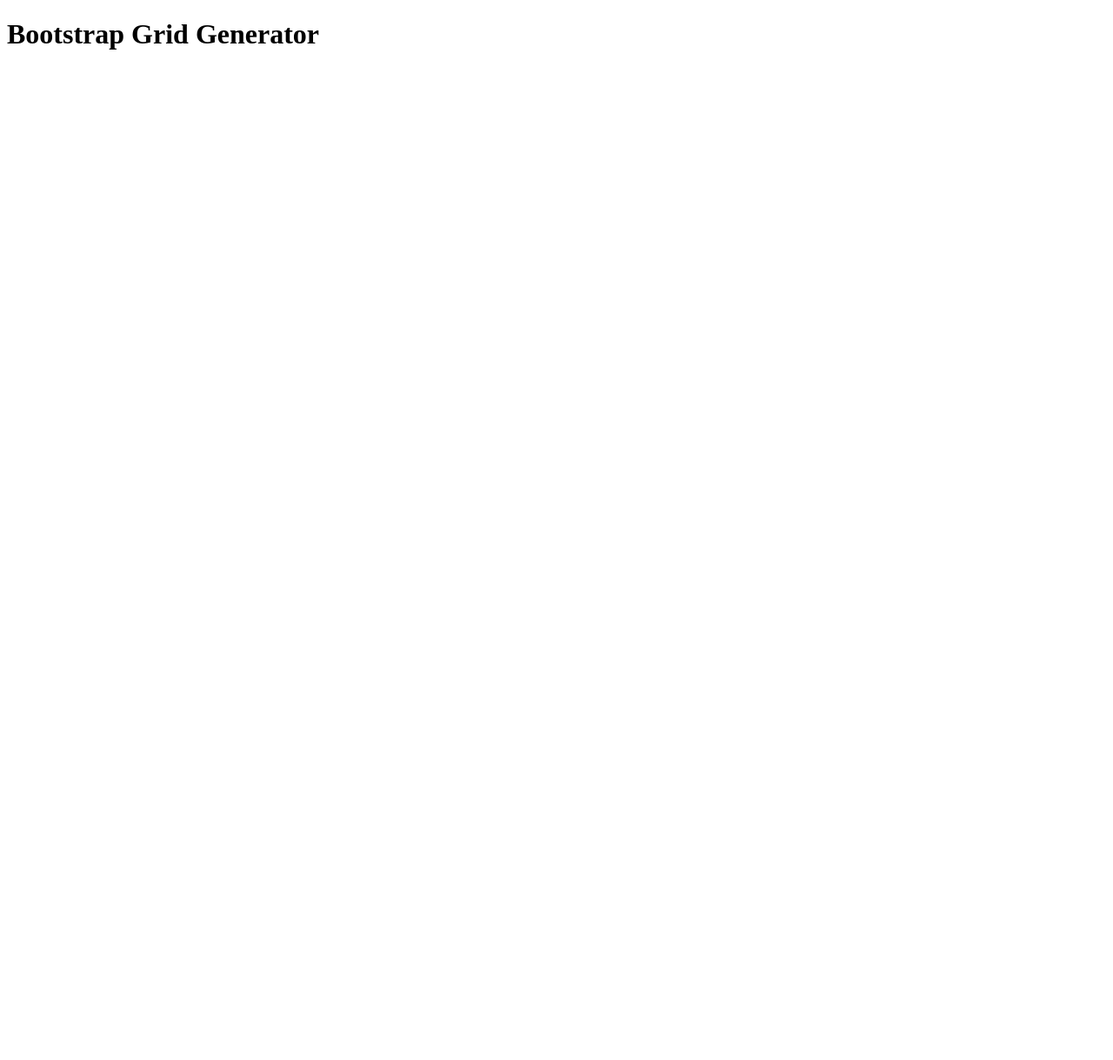
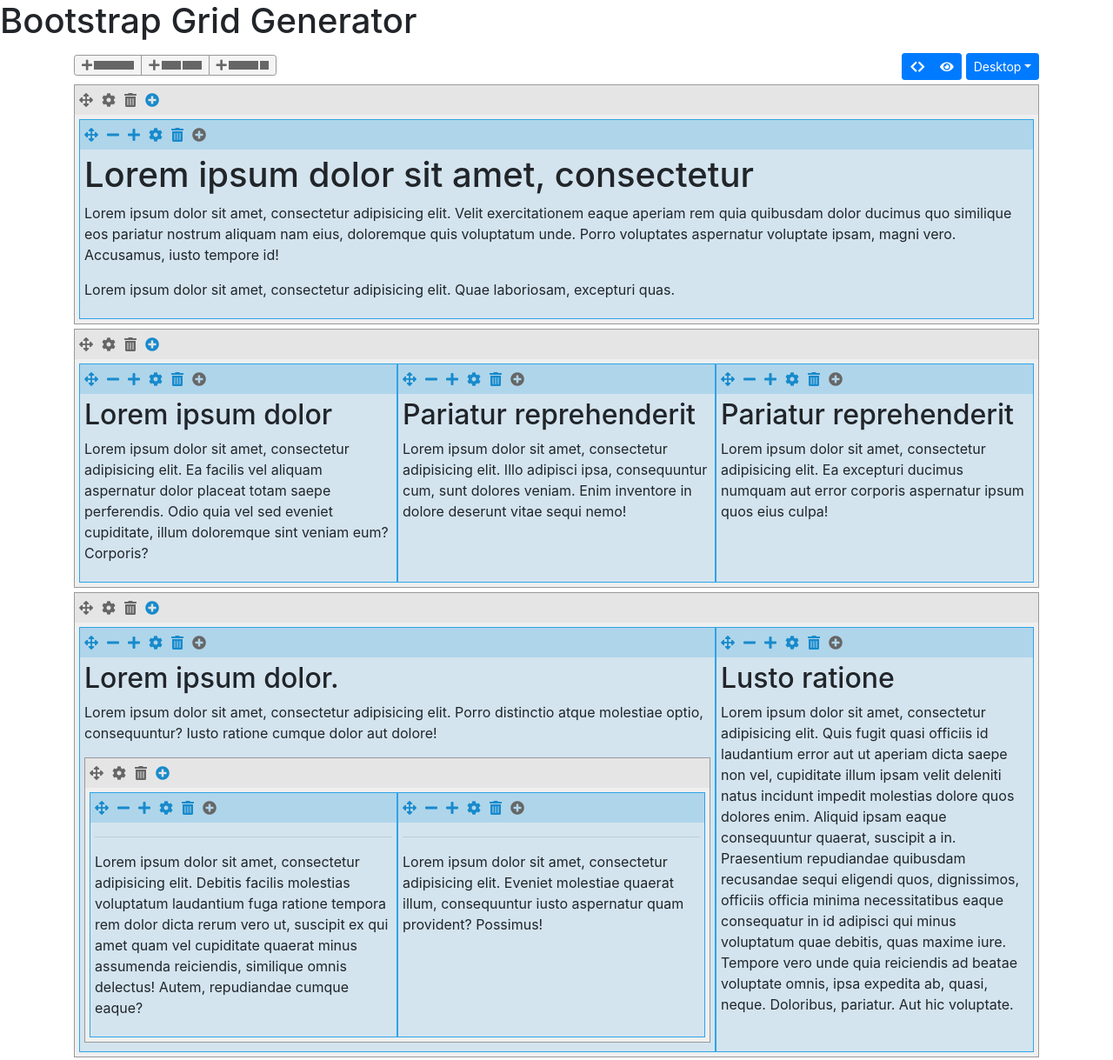
Before and after one commit to Bootstrap-Grid-Generator/bootstrap-grid-generator.github.io, a plain HTML site: page index.html in a window 1280 px wide. Shown: the whole page at 87% size. Before the commit the page ends 800 px from the top, so only its background shows below. Drawn offline with nearby package versions, Linux system fonts and the light colour scheme.

Commit message:
Update index.html

```diff
--- a/index.html
+++ b/index.html
@@ -25,12 +25,97 @@
 <meta name="msapplication-TileColor" content="#ffffff">
 <meta name="msapplication-TileImage" content="/ms-icon-144x144.png">
 <meta name="theme-color" content="#ffffff">
+
+    <!-- CSS dependencies -->
+    <link rel="stylesheet" type="text/css" href="https://stackpath.bootstrapcdn.com/bootstrap/4.1.1/css/bootstrap.min.css" />
+    <link rel="stylesheet" href="https://use.fontawesome.com/releases/v5.8.2/css/all.css" />
+    <!-- <link rel="stylesheet" type="text/css" href="https://stackpath.bootstrapcdn.com/font-awesome/4.7.0/css/font-awesome.min.css" /> -->
+
+    <!-- Javascript dependencies -->
+    <script src="https://code.jquery.com/jquery-3.3.1.min.js"></script>
+    <script src="https://code.jquery.com/ui/1.12.1/jquery-ui.min.js"></script>
+    <script src="https://stackpath.bootstrapcdn.com/bootstrap/4.1.1/js/bootstrap.bundle.min.js"></script>
+    <script src="https://cdnjs.cloudflare.com/ajax/libs/tinymce/4.3.2/tinymce.min.js"></script>
+    <script src="https://cdnjs.cloudflare.com/ajax/libs/tinymce/4.3.2/jquery.tinymce.min.js"></script>
+
+    <!-- Grid editor CSS -->
+    <link rel="stylesheet" type="text/css" href="css/grideditor.css" />
+    <!-- Grid editor javascript -->
+    <script src="js/jquery.grideditor.min.js"></script>
+
+    <script>
+        $(function() {
+            // Initialize grid editor
+            $('#myGrid').gridEditor({
+                new_row_layouts: [[12], [6,6], [9,3]],
+                content_types: ['tinymce'],
+            });
+
+            // // Get resulting html
+            // var html = $('#myGrid').gridEditor('getHtml');
+            // console.log(html);
+        });
+    </script>
+
+
+
   </head>
   <body>
 
   <h1> Bootstrap Grid Generator </h1>
 
 
+    <div class="container">
+        <div id="myGrid">
+
+            <div class="row">
+                <div class="col-lg-12">
+                    <h1>Lorem ipsum dolor sit amet, consectetur</h1>
+                    <p>Lorem ipsum dolor sit amet, consectetur adipisicing elit. Velit exercitationem eaque aperiam rem quia quibusdam dolor ducimus quo similique eos pariatur nostrum aliquam nam eius, doloremque quis voluptatum unde. Porro voluptates aspernatur voluptate ipsam, magni vero. Accusamus, iusto tempore id!</p>
+                    <p>Lorem ipsum dolor sit amet, consectetur adipisicing elit. Quae laboriosam, excepturi quas.</p>
+                </div>
+            </div>
+
+            <div class="row">
+                <div class="col-lg-4">
+                    <h2>Lorem ipsum dolor</h2>
+                    <p>Lorem ipsum dolor sit amet, consectetur adipisicing elit. Ea facilis vel aliquam aspernatur dolor placeat totam saepe perferendis. Odio quia vel sed eveniet cupiditate, illum doloremque sint veniam eum? Corporis?</p>
+                </div>
+                <div class="col-lg-4">
+                    <h2>Pariatur reprehenderit</h2>
+                    <p>Lorem ipsum dolor sit amet, consectetur adipisicing elit. Illo adipisci ipsa, consequuntur cum, sunt dolores veniam. Enim inventore in dolore deserunt vitae sequi nemo!</p>
+                </div>
+                <div class="col-lg-4">
+                    <h2>Pariatur reprehenderit</h2>
+                    <p>Lorem ipsum dolor sit amet, consectetur adipisicing elit. Ea excepturi ducimus numquam aut error corporis aspernatur ipsum quos eius culpa!</p>
+                </div>
+            </div>
+
+            <div class="row">
+                <div class="col-lg-8">
+                    <h2>Lorem ipsum dolor.</h2>
+                    <p>Lorem ipsum dolor sit amet, consectetur adipisicing elit. Porro distinctio atque molestiae optio, consequuntur? Iusto ratione cumque dolor aut dolore!</p>
+
+                    <div class="row">
+                        <div class="col-lg-6">
+                            <hr>
+                            <p>Lorem ipsum dolor sit amet, consectetur adipisicing elit. Debitis facilis molestias voluptatum laudantium fuga ratione tempora rem dolor dicta rerum vero ut, suscipit ex qui amet quam vel cupiditate quaerat minus assumenda reiciendis, similique omnis delectus! Autem, repudiandae cumque eaque?</p>
+                        </div>
+                        <div class="col-lg-6">
+                            <hr>
+                            <p>Lorem ipsum dolor sit amet, consectetur adipisicing elit. Eveniet molestiae quaerat illum, consequuntur iusto aspernatur quam provident? Possimus!</p>
+                        </div>
+                    </div>
+                </div>
+
+                <div class="col-lg-4">
+                    <h2>Lusto ratione</h2>
+                    <p>Lorem ipsum dolor sit amet, consectetur adipisicing elit. Quis fugit quasi officiis id laudantium error aut ut aperiam dicta saepe non vel, cupiditate illum ipsam velit deleniti natus incidunt impedit molestias dolore quos dolores enim. Aliquid ipsam eaque consequuntur quaerat, suscipit a in. Praesentium repudiandae quibusdam recusandae sequi eligendi quos, dignissimos, officiis officia minima necessitatibus eaque consequatur in id adipisci qui minus voluptatum quae debitis, quas maxime iure. Tempore vero unde quia reiciendis ad beatae voluptate omnis, ipsa expedita ab, quasi, neque. Doloribus, pariatur. Aut hic voluptate.</p>
+                </div>
+            </div>
+
+        </div> <!-- /#myGrid -->
+    </div> <!-- /.container -->
 
   </body>
 </html>
```
